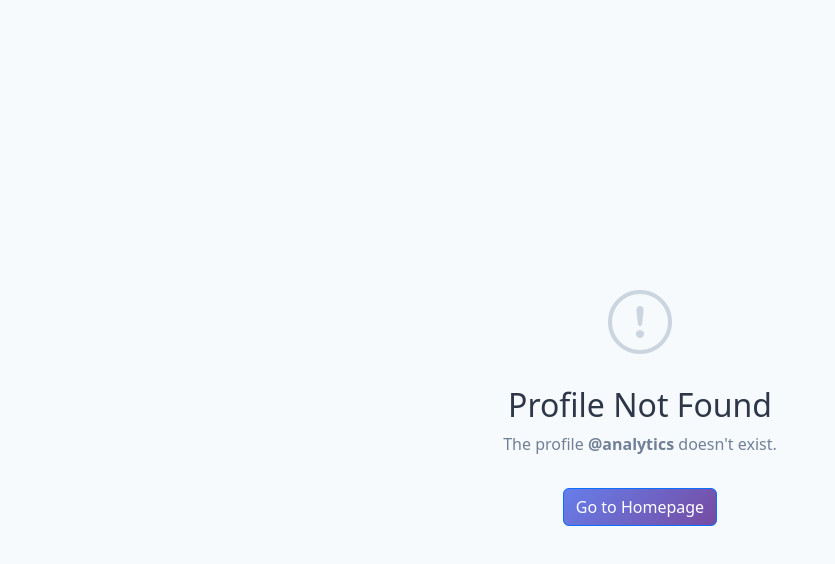
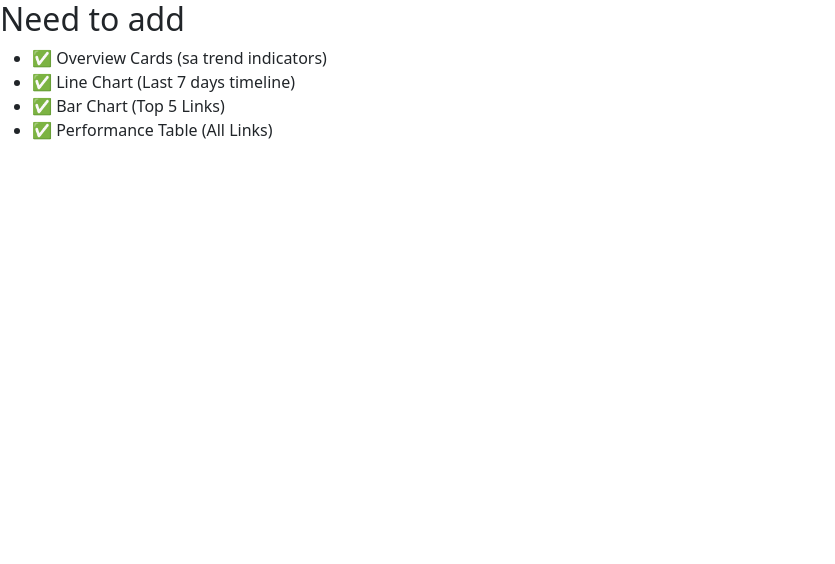
Before and after one commit to eisic1/lynqio, a React (Vite) app: page /analytics in a window 1280 px wide. Before the commit this address had no page. Shown: the top 564 px of the page, without its empty margins (0-835 px from the left). Built offline with nearby package versions, Linux system fonts and the light colour scheme.

Commit message:
added recharts library and added page for analytics

```diff
--- a/package.json
+++ b/package.json
@@ -16,7 +16,8 @@
     "react": "^19.1.1",
     "react-dom": "^19.1.1",
     "react-hot-toast": "^2.6.0",
-    "react-router-dom": "^7.9.4"
+    "react-router-dom": "^7.9.4",
+    "recharts": "^3.3.0"
   },
   "devDependencies": {
     "@eslint/js": "^9.36.0",
--- a/src/App.jsx
+++ b/src/App.jsx
@@ -9,6 +9,7 @@ import Editor from './pages/Editor';
 import PublicProfile from './pages/PublicProfile';
 import Appearance from './pages/Appearance';
 import Settings from './pages/Settings';
+import Analytics from './pages/Analytics';
 
 function App() {
   return (
@@ -18,6 +19,7 @@ function App() {
         <Route path="/login" element={<Login />} />
         <Route path="/register" element={<Register />} />
         <Route path="/dashboard" element={<Dashboard />} />
+        <Route path="/analytics" element={<Analytics />} />
         <Route path="/editor" element={<Editor />} />
         <Route path="/:username" element={<PublicProfile />} />
         <Route path="/appearance" element={<Appearance />} />
--- /dev/null
+++ b/src/pages/Analytics.jsx
@@ -0,0 +1,18 @@
+function Analytics(){
+
+    return (
+        <div>
+            <h2>Need to add</h2>
+            <ul>
+                <li>✅ Overview Cards (sa trend indicators)</li>
+                <li>✅ Line Chart (Last 7 days timeline)</li>
+                <li>✅ Bar Chart (Top 5 Links)</li>
+                <li>✅ Performance Table (All Links)</li>
+            </ul>
+
+        </div>
+    );
+
+}
+
+export default Analytics;
```
Also changed, not shown: src/styles/analytics.css (added), 1 other file (tests, documents, lock files or other folders).
